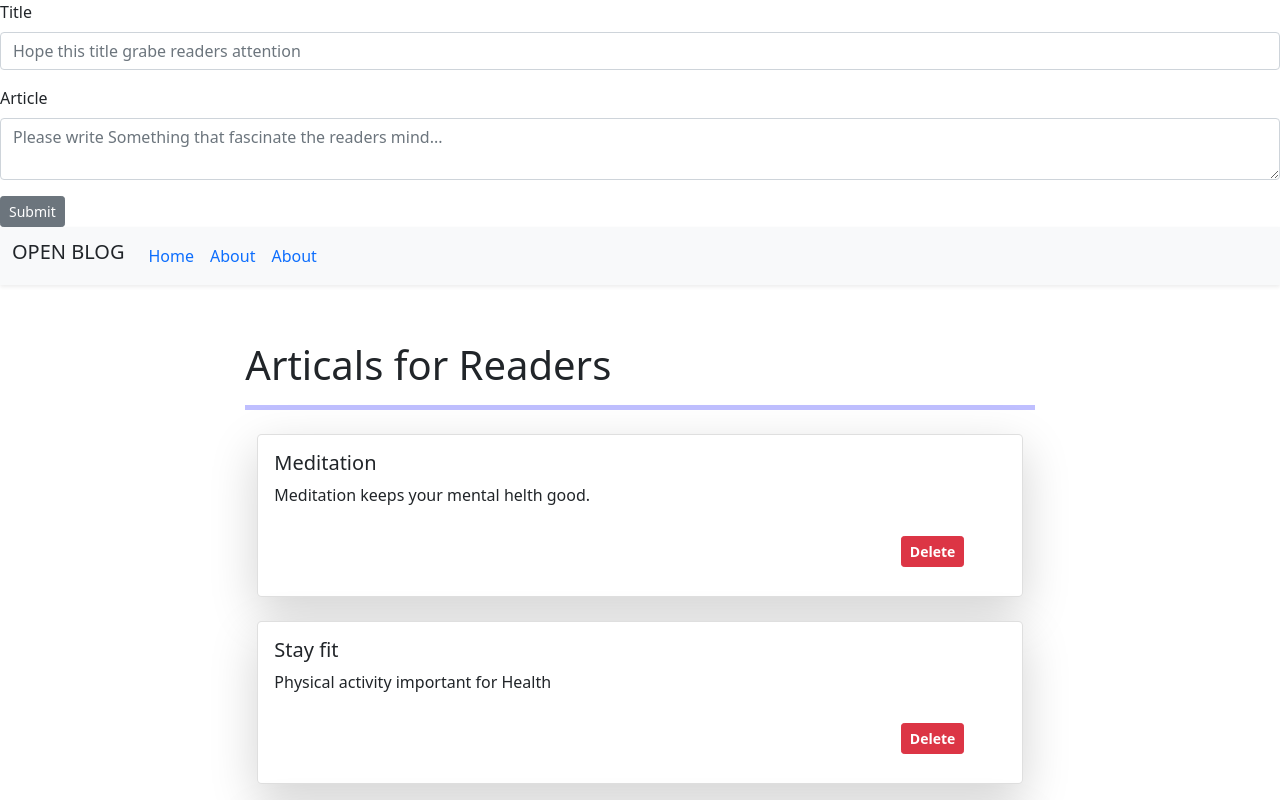
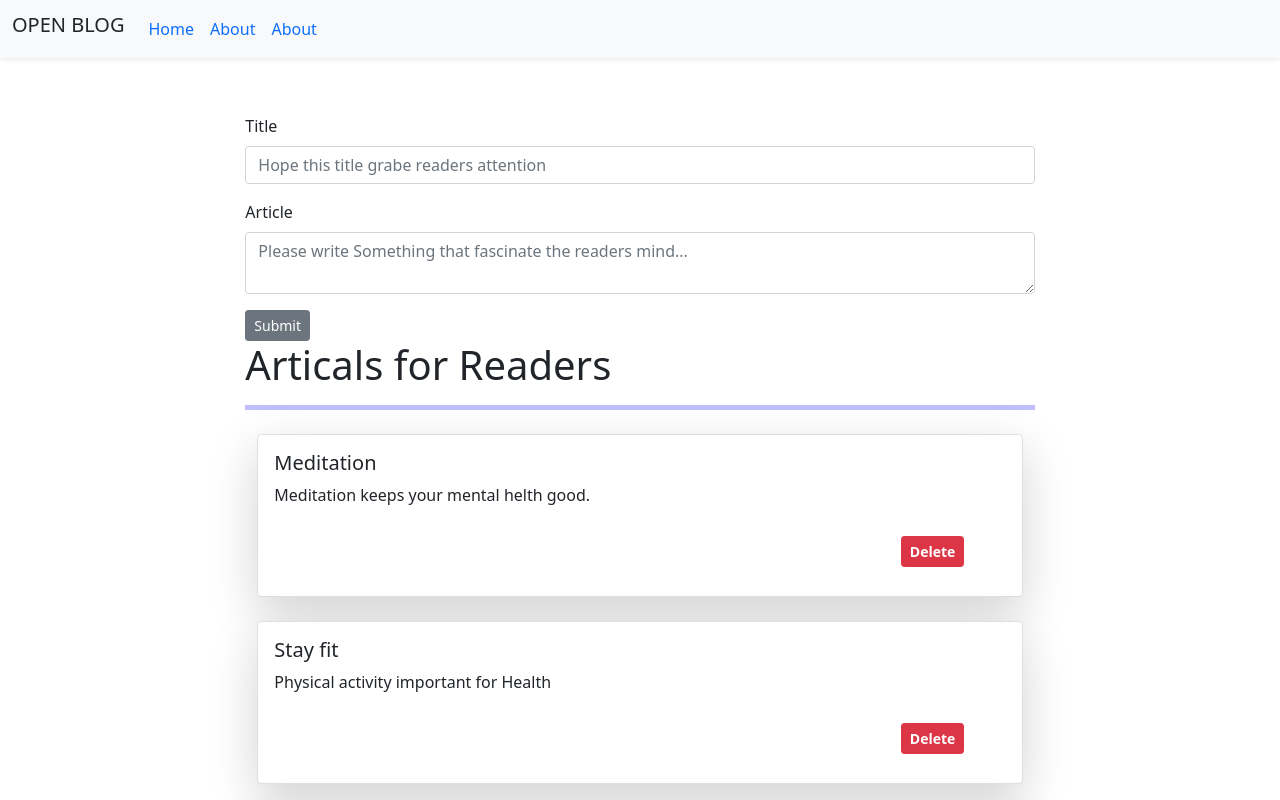
Before and after one commit to Niikpatil/open_blog, a React (Create React App) app: page / in a window 1280 px wide. Shown: the top 800 px of the page. Built offline with nearby package versions, Linux system fonts and the light colour scheme.

Commit message:
title and content not empty alert added.

```diff
--- a/src/App.js
+++ b/src/App.js
@@ -29,17 +29,17 @@ function App() {
 
   const [articals, setArticals] = useState([
     {
-      id: 1,
+      sno: 1,
       title: "Meditation",
       content: "Meditation keeps your mental helth good.",
     },
     {
-      id: 2,
+      sno: 2,
       title: "Stay fit",
       content: "Physical activity important for Health",
     },
     {
-      id: 3,
+      sno: 3,
       title: "Running",
       content: "Keep your Heart helthy",
     },
@@ -47,8 +47,8 @@ function App() {
 
   return (
     <div className="App">
-      <BlogForm addBlog={addBlog} />
       <Main>
+        <BlogForm addBlog={addBlog} />
         <Blogs articals={articals} onDelete={onDelete} />
       </Main>
     </div>
--- a/src/components/Pages/BlogForm.js
+++ b/src/components/Pages/BlogForm.js
@@ -8,11 +8,14 @@ export const BlogForm = ({ addBlog }) => {
   const handleSubmit = (e) => {
     e.preventDefault();
 
+    if (!title) {
+      alert("Title cannot be blank");
+    } else if (!content) {
+      alert("Content cannot be blank");
+    }
     addBlog(title, content);
-    // setTitle("");
-    // setContent("");
-
-    console.log(e.target.value);
+    setTitle("");
+    setContent("");
   };
 
   return (
--- a/src/components/Pages/Blogs.js
+++ b/src/components/Pages/Blogs.js
@@ -20,7 +20,7 @@ export const Blogs = ({ articals, onDelete }) => {
       ) : (
         articals.map((artical) => {
           return (
-            <div key={artical.id}>
+            <div key={artical.sno}>
               <BlogItem artical={artical} onDelete={onDelete} />
             </div>
           );
```
